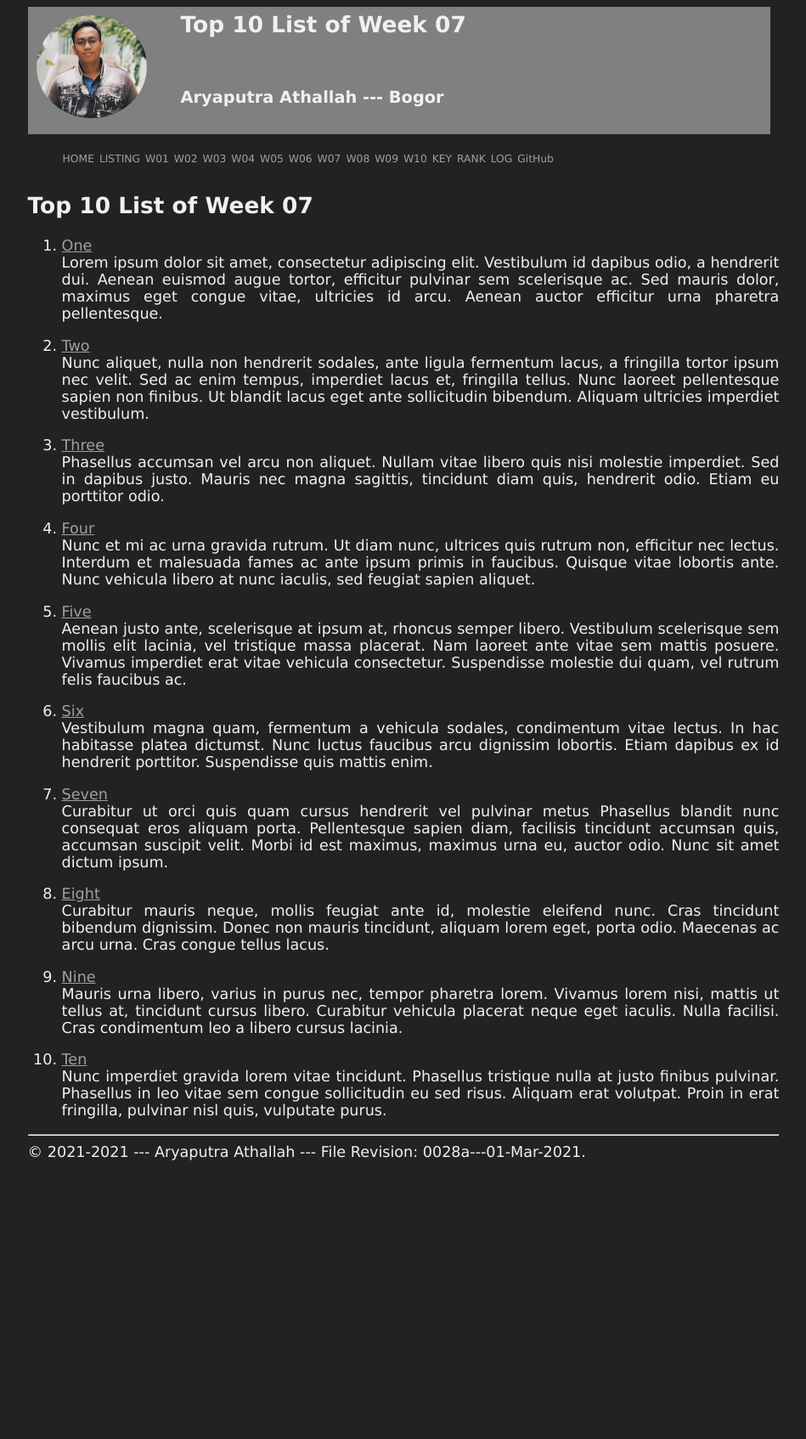
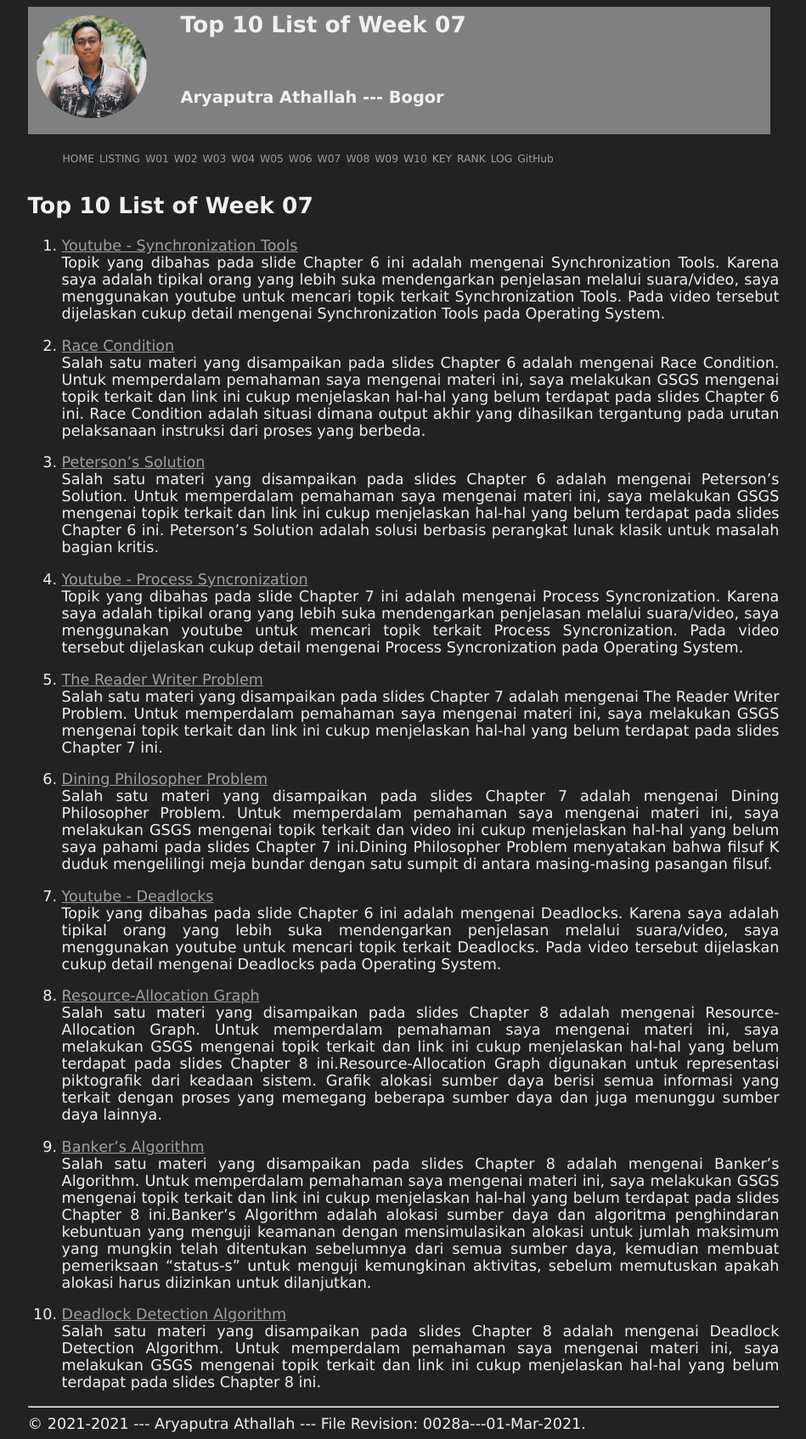
Before and after one commit to aryaputr213/os211, a Jekyll site: the page built from w07.md, in a window 1280 px wide. Shown: the whole page at 85% size, without its empty margins (165-1114 px from the left). Built offline with Jekyll 4.4.1, drawn with Linux system fonts in a browser that asks for light colours; our own code applies the rules of GitHub Pages for plain Markdown files; before the commit the page ends 1374 px from its top, so only the background shows below that.

Commit message:
Push W07 task

```diff
--- a/TXT/myrank.txt
+++ b/TXT/myrank.txt
@@ -14,3 +14,6 @@ ZCZC W04 azricot
 ZCZC W05 aryudaokta
 ZCZC W05 bimabr
 ZCZC W05 blopblipblap
+ZCZC W06 azricot
+ZCZC W06 astriddiany
+ZCZC W06 bintangdom
--- a/w07.md
+++ b/w07.md
@@ -5,72 +5,33 @@ permalink: /W07/
 
 # Top 10 List of Week 07
 
-1. [One](https://en.wikipedia.org/wiki/1)<br>
-Lorem ipsum dolor sit amet, consectetur adipiscing elit.
-Vestibulum id dapibus odio, a hendrerit dui.
-Aenean euismod augue tortor, efficitur pulvinar sem scelerisque ac.
-Sed mauris dolor, maximus eget congue vitae, ultricies id arcu.
-Aenean auctor efficitur urna pharetra pellentesque.
+1. [Youtube - Synchronization Tools](https://www.youtube.com/watch?v=DssseJKx5a8)<br>
+Topik yang dibahas pada slide Chapter 6 ini adalah mengenai Synchronization Tools. Karena saya adalah tipikal orang yang lebih suka mendengarkan penjelasan melalui suara/video, saya menggunakan youtube untuk mencari topik terkait Synchronization Tools. Pada video tersebut dijelaskan cukup detail mengenai Synchronization Tools pada Operating System.
 
-2. [Two](https://en.wikipedia.org/wiki/2)<br>
-Nunc aliquet, nulla non hendrerit sodales, ante ligula fermentum lacus, a fringilla tortor ipsum nec velit.
-Sed ac enim tempus, imperdiet lacus et, fringilla tellus.
-Nunc laoreet pellentesque sapien non finibus.
-Ut blandit lacus eget ante sollicitudin bibendum.
-Aliquam ultricies imperdiet vestibulum.
+2. [Race Condition](https://www.gatevidyalay.com/process-synchronization-race-condition-in-os/)<br>
+Salah satu materi yang disampaikan pada slides Chapter 6 adalah mengenai Race Condition. Untuk memperdalam pemahaman saya mengenai materi ini, saya melakukan GSGS mengenai topik terkait dan link ini cukup menjelaskan hal-hal yang belum terdapat pada slides Chapter 6 ini. Race Condition adalah situasi dimana output akhir yang dihasilkan tergantung pada urutan pelaksanaan instruksi dari proses yang berbeda.
 
-3. [Three](https://en.wikipedia.org/wiki/3)<br>
-Phasellus accumsan vel arcu non aliquet.
-Nullam vitae libero quis nisi molestie imperdiet.
-Sed in dapibus justo.
-Mauris nec magna sagittis, tincidunt diam quis, hendrerit odio.
-Etiam eu porttitor odio.
+3. [Peterson's Solution](https://www.geeksforgeeks.org/introduction-of-process-synchronization/)<br>
+Salah satu materi yang disampaikan pada slides Chapter 6 adalah mengenai Peterson's Solution. Untuk memperdalam pemahaman saya mengenai materi ini, saya melakukan GSGS mengenai topik terkait dan link ini cukup menjelaskan hal-hal yang belum terdapat pada slides Chapter 6 ini. Peterson's Solution adalah solusi berbasis perangkat lunak klasik untuk masalah bagian kritis.
 
-4. [Four](https://en.wikipedia.org/wiki/4)<br>
-Nunc et mi ac urna gravida rutrum.
-Ut diam nunc, ultrices quis rutrum non, efficitur nec lectus.
-Interdum et malesuada fames ac ante ipsum primis in faucibus.
-Quisque vitae lobortis ante.
-Nunc vehicula libero at nunc iaculis, sed feugiat sapien aliquet.
+4. [Youtube - Process Syncronization](https://en.wikipedia.org/wiki/4)<br>
+Topik yang dibahas pada slide Chapter 7 ini adalah mengenai Process Syncronization. Karena saya adalah tipikal orang yang lebih suka mendengarkan penjelasan melalui suara/video, saya menggunakan youtube untuk mencari topik terkait Process Syncronization. Pada video tersebut dijelaskan cukup detail mengenai Process Syncronization pada Operating System.
 
-5. [Five](https://en.wikipedia.org/wiki/5)<br>
-Aenean justo ante, scelerisque at ipsum at, rhoncus semper libero.
-Vestibulum scelerisque sem mollis elit lacinia, vel tristique massa placerat.
-Nam laoreet ante vitae sem mattis posuere.
-Vivamus imperdiet erat vitae vehicula consectetur.
-Suspendisse molestie dui quam, vel rutrum felis faucibus ac.
+5. [The Reader Writer Problem](https://afteracademy.com/blog/the-reader-writer-problem-in-operating-system)<br>
+Salah satu materi yang disampaikan pada slides Chapter 7 adalah mengenai The Reader Writer Problem. Untuk memperdalam pemahaman saya mengenai materi ini, saya melakukan GSGS mengenai topik terkait dan link ini cukup menjelaskan hal-hal yang belum terdapat pada slides Chapter 7 ini.
 
-6. [Six](https://en.wikipedia.org/wiki/6)<br>
-Vestibulum magna quam, fermentum a vehicula sodales, condimentum vitae lectus.
-In hac habitasse platea dictumst.
-Nunc luctus faucibus arcu dignissim lobortis.
-Etiam dapibus ex id hendrerit porttitor.
-Suspendisse quis mattis enim.
+6. [Dining Philosopher Problem](https://www.youtube.com/watch?v=9f1oOMX3mP4)<br>
+Salah satu materi yang disampaikan pada slides Chapter 7 adalah mengenai Dining Philosopher Problem. Untuk memperdalam pemahaman saya mengenai materi ini, saya melakukan GSGS mengenai topik terkait dan video ini cukup menjelaskan hal-hal yang belum saya pahami pada slides Chapter 7 ini.Dining Philosopher Problem menyatakan bahwa filsuf K duduk mengelilingi meja bundar dengan satu sumpit di antara masing-masing pasangan filsuf.
 
-7. [Seven](https://en.wikipedia.org/wiki/7)<br>
-Curabitur ut orci quis quam cursus hendrerit vel pulvinar metus
-Phasellus blandit nunc consequat eros aliquam porta.
-Pellentesque sapien diam, facilisis tincidunt accumsan quis, accumsan suscipit velit.
-Morbi id est maximus, maximus urna eu, auctor odio.
-Nunc sit amet dictum ipsum.
 
-8. [Eight](https://en.wikipedia.org/wiki/8)<br>
-Curabitur mauris neque, mollis feugiat ante id, molestie eleifend nunc.
-Cras tincidunt bibendum dignissim.
-Donec non mauris tincidunt, aliquam lorem eget, porta odio.
-Maecenas ac arcu urna.
-Cras congue tellus lacus.
+7. [Youtube - Deadlocks](https://www.youtube.com/watch?v=UVo9mGARkhQ)<br>
+Topik yang dibahas pada slide Chapter 6 ini adalah mengenai Deadlocks. Karena saya adalah tipikal orang yang lebih suka mendengarkan penjelasan melalui suara/video, saya menggunakan youtube untuk mencari topik terkait Deadlocks. Pada video tersebut dijelaskan cukup detail mengenai Deadlocks pada Operating System.
 
-9. [Nine](https://en.wikipedia.org/wiki/9)<br>
-Mauris urna libero, varius in purus nec, tempor pharetra lorem.
-Vivamus lorem nisi, mattis ut tellus at, tincidunt cursus libero.
-Curabitur vehicula placerat neque eget iaculis.
-Nulla facilisi.
-Cras condimentum leo a libero cursus lacinia.
+8. [Resource-Allocation Graph](https://www.tutorialandexample.com/resource-allocation-graph/)<br>
+Salah satu materi yang disampaikan pada slides Chapter 8 adalah mengenai Resource-Allocation Graph. Untuk memperdalam pemahaman saya mengenai materi ini, saya melakukan GSGS mengenai topik terkait dan link ini cukup menjelaskan hal-hal yang belum terdapat pada slides Chapter 8 ini.Resource-Allocation Graph digunakan untuk representasi piktografik dari keadaan sistem. Grafik alokasi sumber daya berisi semua informasi yang terkait dengan proses yang memegang beberapa sumber daya dan juga menunggu sumber daya lainnya.
 
-10. [Ten](https://en.wikipedia.org/wiki/10)<br>
-Nunc imperdiet gravida lorem vitae tincidunt.
-Phasellus tristique nulla at justo finibus pulvinar.
-Phasellus in leo vitae sem congue sollicitudin eu sed risus.
-Aliquam erat volutpat.
-Proin in erat fringilla, pulvinar nisl quis, vulputate purus.
+9. [Banker’s Algorithm](https://www.geeksforgeeks.org/bankers-algorithm-in-operating-system-2/)<br>
+Salah satu materi yang disampaikan pada slides Chapter 8 adalah mengenai Banker’s Algorithm. Untuk memperdalam pemahaman saya mengenai materi ini, saya melakukan GSGS mengenai topik terkait dan link ini cukup menjelaskan hal-hal yang belum terdapat pada slides Chapter 8 ini.Banker’s Algorithm adalah alokasi sumber daya dan algoritma penghindaran kebuntuan yang menguji keamanan dengan mensimulasikan alokasi untuk jumlah maksimum yang mungkin telah ditentukan sebelumnya dari semua sumber daya, kemudian membuat pemeriksaan "status-s" untuk menguji kemungkinan aktivitas, sebelum memutuskan apakah alokasi harus diizinkan untuk dilanjutkan.
+
+10. [Deadlock Detection Algorithm](https://www.geeksforgeeks.org/deadlock-detection-algorithm-in-operating-system/)<br>
+Salah satu materi yang disampaikan pada slides Chapter 8 adalah mengenai Deadlock Detection Algorithm. Untuk memperdalam pemahaman saya mengenai materi ini, saya melakukan GSGS mengenai topik terkait dan link ini cukup menjelaskan hal-hal yang belum terdapat pada slides Chapter 8 ini.
```
Also changed, not shown: TXT/mylog.txt (+13 -0 lines).
